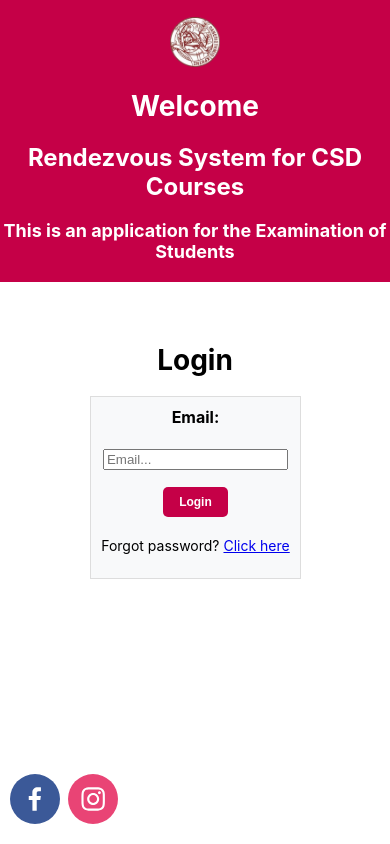
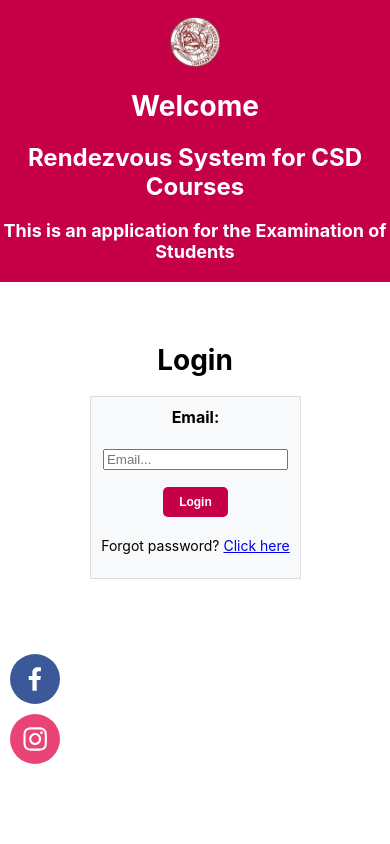
Before and after one commit to anestiskivro/CSD-Client, a React (Create React App) app: page / in a window 390 px wide. Built offline with nearby package versions, Linux system fonts and the light colour scheme; no server answers.

Commit message:
mobile develop footer

```diff
--- a/src/components/footer.css
+++ b/src/components/footer.css
@@ -21,33 +21,37 @@
 @media (max-width: 768px) {
     .footer {
         padding: 15px;
-        text-align: center;
+        text-align: left;
     }
 
     .social-icon-container {
-        justify-content: left;
+        justify-content: flex-start;
+        flex-direction: column;
         padding-left: 0;
+        align-items: flex-start;
     }
 
     .social-icon-container .SocialIcon {
-        margin-right: 3%;
+        margin-right: 0;
+        margin-bottom: 10px;
     }
 }
 
 @media (max-width: 480px) {
     .footer {
         padding: 10px;
-        text-align: center;
+        text-align: left;
     }
 
     .social-icon-container {
-        justify-content: left;
+        justify-content: flex-start;
+        flex-direction: column;
         padding-left: 0;
-        flex-wrap: wrap;
+        align-items: flex-start;
     }
 
     .social-icon-container .SocialIcon {
-        margin-right: 2%;
+        margin-right: 0;
         margin-bottom: 10px;
     }
 }
```
